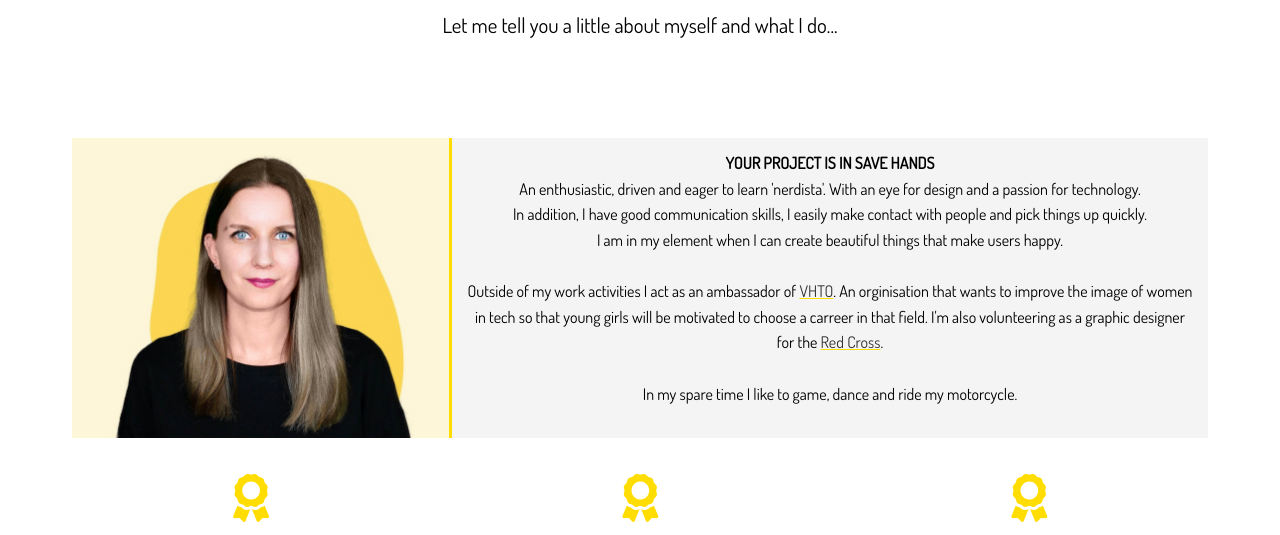
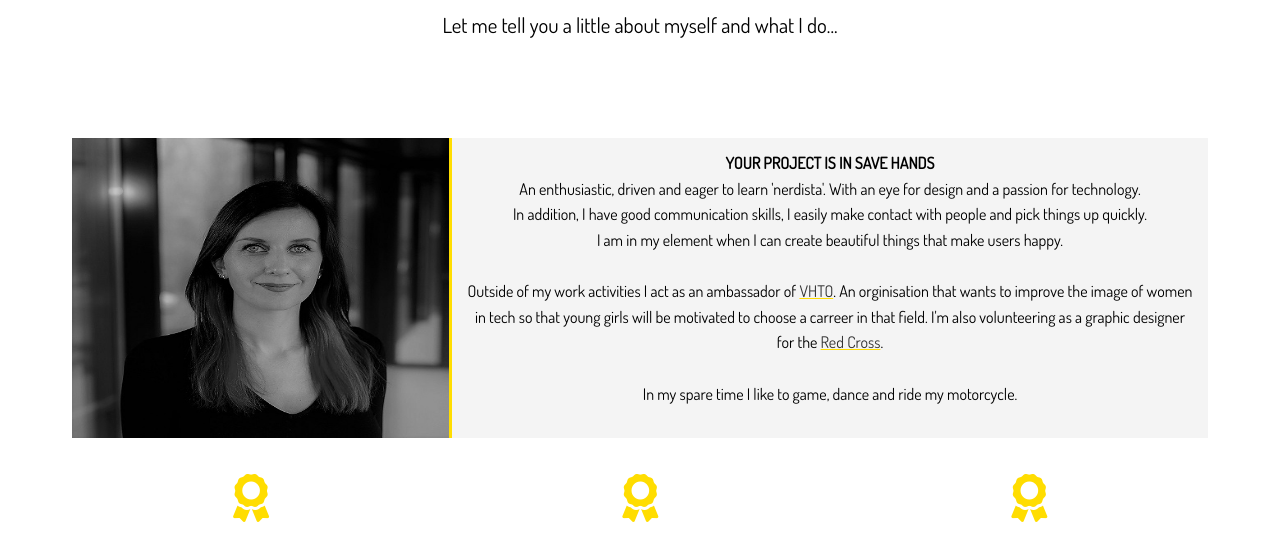
Before and after one commit to IlonaRus/Portfolio-Website, a website: page dist/about.html in a window 1280 px wide. Shown: the part 207-742 px from the top of the page. Drawn offline with nearby package versions, Linux system fonts and the light colour scheme.

Commit message:
Change images

```diff
--- a/dist/about.html
+++ b/dist/about.html
@@ -35,7 +35,8 @@
       <div class="bottom-line"></div>
       <p class="lead">Let me tell you a little about myself and what I do...</p>
       <div class="about-info">
-        <img src="images/ChaddFoto.jpg" alt="Me" class="bio-image">
+        <img src="images/self.jpg" alt="Me" class="bio-image">
+        <!-- <img src="images/ChaddFoto.jpg" alt="Me" class="bio-image"> -->
         <div class="bio bg-light">
           <h4>Your Project Is In Save Hands</h4>
           <p>An enthusiastic, driven and eager to learn 'nerdista'. With an eye for design and a passion for technology.<br>In addition, I have good communication skills, I easily make contact with people and pick things up quickly.<br> I am in my element when I can create beautiful things that make users happy.</p><br>
```
Also changed, not shown: dist/design.html (+1 -1 lines).
